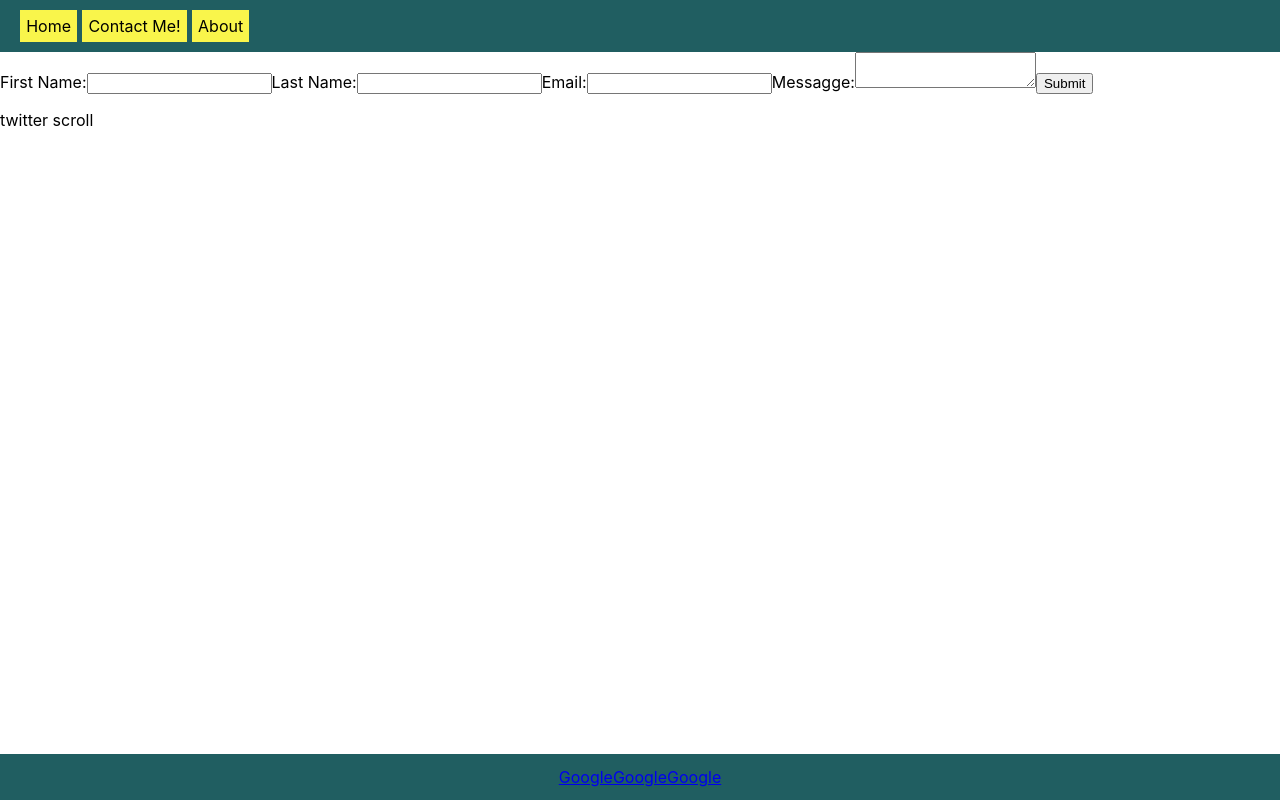
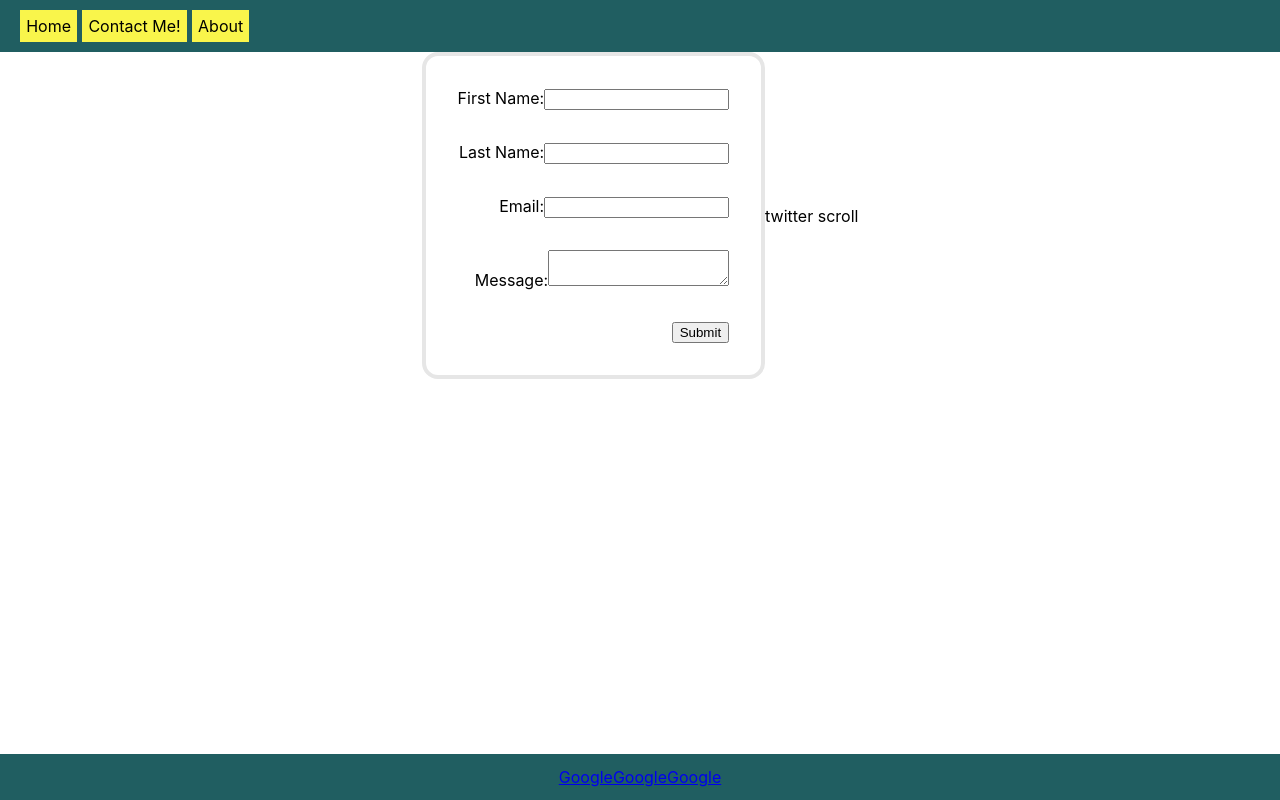
Before and after one commit to SushantChhetry/web-business-card, a Next.js app in the folder web-business-card/: page /post/Contact in a window 1280 px wide. Built offline with nearby package versions, Linux system fonts and the light colour scheme.

Commit message:
Added CSS to the form

```diff
--- a/web-business-card/src/pages/index.js
+++ b/web-business-card/src/pages/index.js
@@ -43,6 +43,7 @@ export default function Home() {
             </div>
             <button onClick={handleClick}>Next</button>
           </div>
+
         </div>
         <Footer />
       </main>
--- a/web-business-card/src/pages/post/Contact.js
+++ b/web-business-card/src/pages/post/Contact.js
@@ -9,8 +9,7 @@ const Contact = () => {
       <Navbar />
       <Footer />
       <div className="contact-wrapper">
-        <div className="form-wrapper">
-          <form >
+        <form className="form-wrapper">
           <label>
             First Name:
             <input type="text" name="fname" />
@@ -24,12 +23,11 @@ const Contact = () => {
             <input type="email" name="email" />
           </label>
           <label>
-              Messagge:
+            Message:
             <textarea type="text" name="message" />
           </label>
           <input type="submit" value="Submit" />
         </form>
-        </div>
         <div className="misc">
           <p>twitter scroll</p>
         </div>
--- a/web-business-card/src/styles/globals.css
+++ b/web-business-card/src/styles/globals.css
@@ -94,8 +94,23 @@ box-shadow: 0px -25px 20px -20px rgba(0, 0, 0, 0.45),
   padding: 1%;
 }
 
-.form-wrapper{
+.contact-wrapper{
   display: flex;
-  flex-direction: column;
+  flex-direction: row;
   justify-content: center;
+    align-items: center;
 }
+
+form {
+  box-sizing: border-box;
+    padding: 2rem;
+    border-radius: 1rem;
+    background-color: hsl(0, 0%, 100%);
+    border: 4px solid hsl(0, 0%, 90%);
+    display: grid;
+    /* grid-template-columns: 1fr 1fr; */
+    grid-gap: 2rem;
+    gap: 2rem;
+    justify-items: end;
+    align-content: center;
+}
```
Lines whose indentation alone changed are shown as unchanged.
